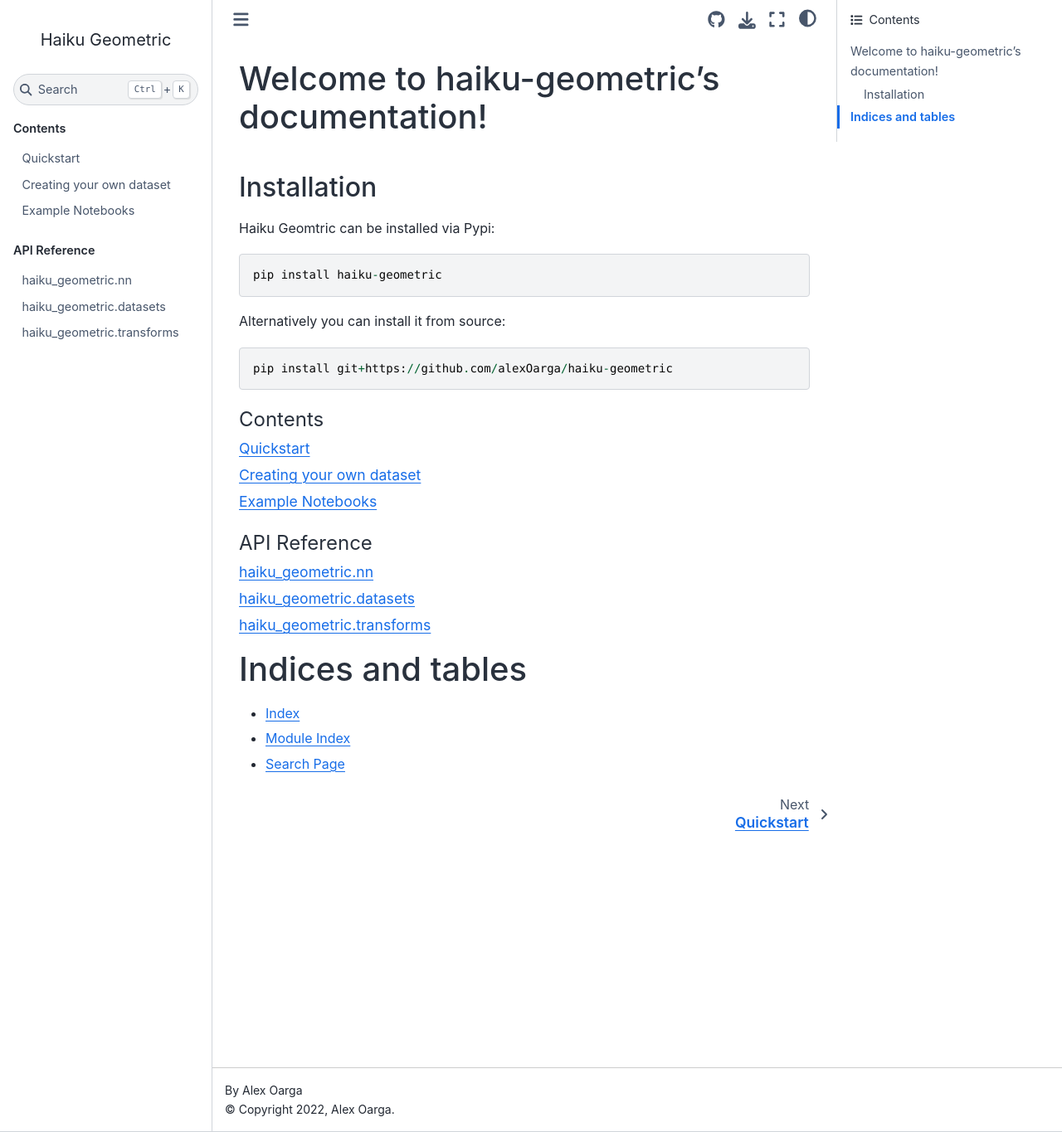
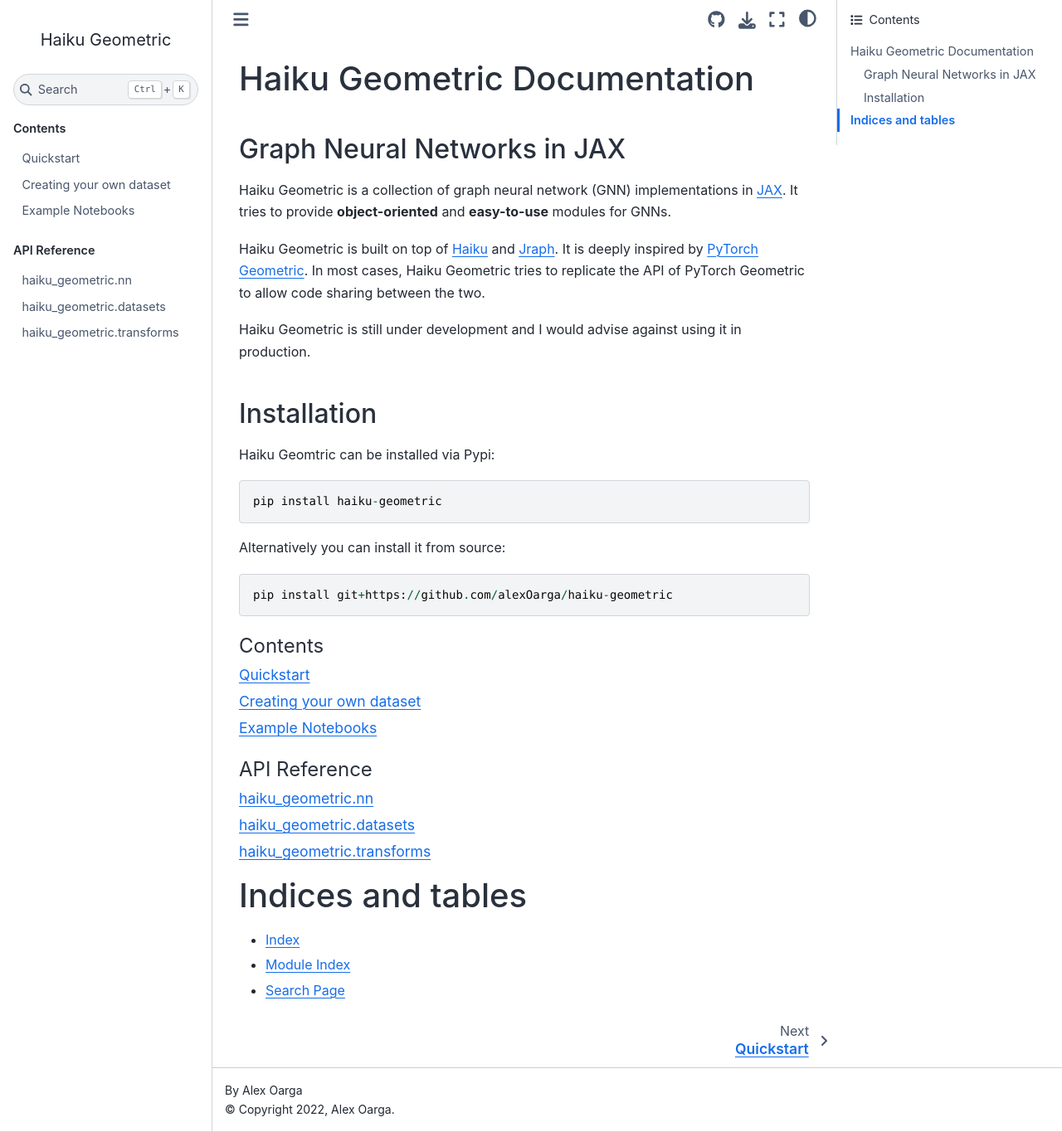
Before and after one commit to alexOarga/haiku-geometric, a Sphinx documentation site: the page built from docs/source/index.rst, in a window 1280 px wide and 1365 px high. Shown: the whole window at 83% size. Built offline with Sphinx 7.4.7 and the Sphinx Book theme 1.1.4, drawn with Linux system fonts in a browser that asks for light colours.

Commit message:
Add more docs

```diff
--- a/docs/source/index.rst
+++ b/docs/source/index.rst
@@ -2,13 +2,25 @@
    You can adapt this file completely to your liking, but it should at least
    contain the root `toctree` directive.
 
-Welcome to haiku-geometric's documentation!
-===========================================
+Haiku Geometric Documentation
+=============================
+
+Graph Neural Networks in JAX
+----------------------------
+
+Haiku Geometric is a collection of graph neural network (GNN) implementations in `JAX <https://jax.readthedocs.io/en/latest/notebooks/quickstart.html>`_.
+It tries to provide **object-oriented** and **easy-to-use** modules for GNNs.
+
+Haiku Geometric is built on top of `Haiku <https://github.com/deepmind/dm-haiku>`_ and `Jraph <https://github.com/deepmind/jraph>`_.
+It is deeply inspired by `PyTorch Geometric <https://github.com/pyg-team/pytorch_geometric>`_.
+In most cases, Haiku Geometric tries to replicate the API of PyTorch Geometric to allow code sharing between the two.
+
+Haiku Geometric is still under development and I would advise against using it in production.
+
 
 .. toctree::
    :maxdepth: 2
    :caption: Contents:
-
 
 Installation
 ------------
```
Also changed, not shown: other parts of docs/source/index.rst (+1 -1 lines), docs/source/notebooks/1_quickstart.ipynb.
